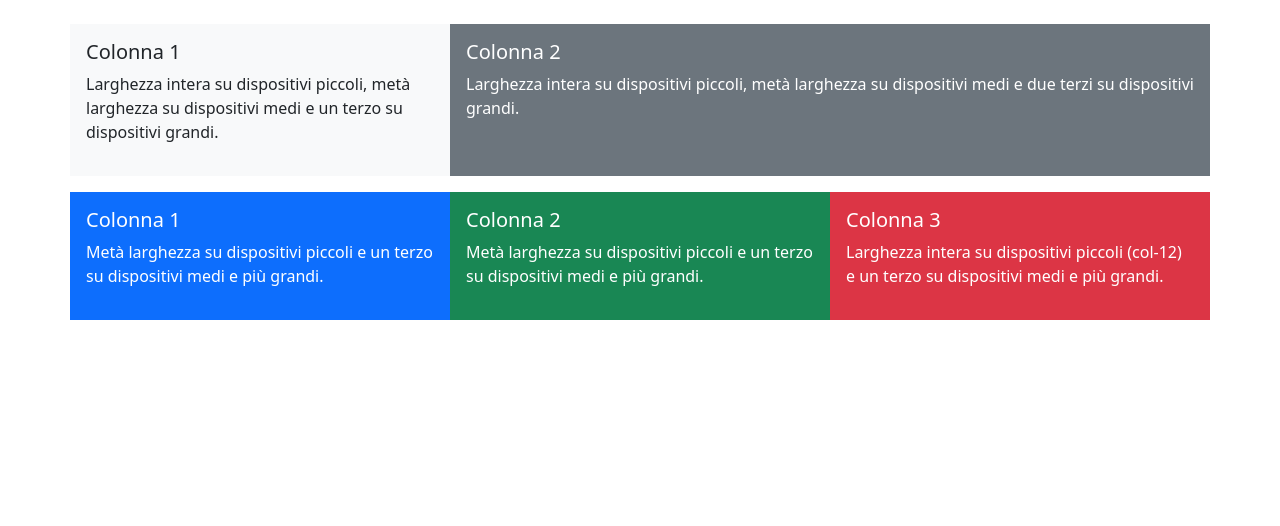
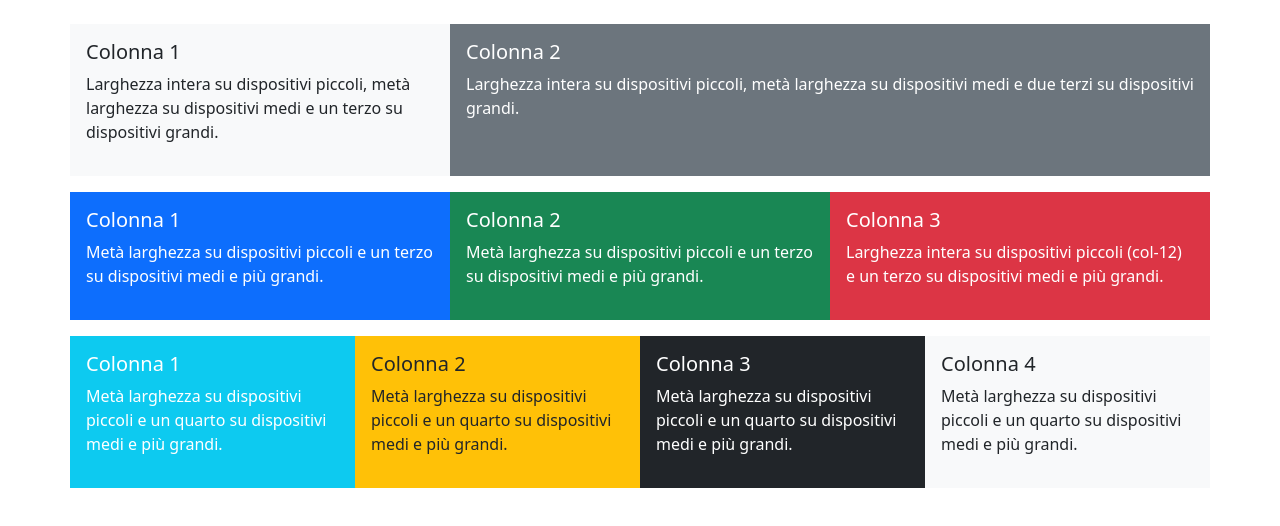
Before and after one commit to dannyarena/htmlcss-bootstrap-layout, a plain HTML site: page index.html in a window 1280 px wide. Drawn offline with nearby package versions, Linux system fonts and the light colour scheme.

Commit message:
add third grid

```diff
--- a/index.html
+++ b/index.html
@@ -36,6 +36,25 @@
             </div>
           </div>
 
+          <div class="row mb-3">
+            <div class="col-6 col-md-3 bg-info text-white p-3">
+              <h5>Colonna 1</h5>
+              <p>Metà larghezza su dispositivi piccoli e un quarto su dispositivi medi e più grandi.</p>
+            </div>
+            <div class="col-6 col-md-3 bg-warning text-dark p-3">
+              <h5>Colonna 2</h5>
+              <p>Metà larghezza su dispositivi piccoli e un quarto su dispositivi medi e più grandi.</p>
+            </div>
+            <div class="col-6 col-md-3 bg-dark text-white p-3">
+              <h5>Colonna 3</h5>
+              <p>Metà larghezza su dispositivi piccoli e un quarto su dispositivi medi e più grandi.</p>
+            </div>
+            <div class="col-6 col-md-3 bg-light text-dark p-3">
+              <h5>Colonna 4</h5>
+              <p>Metà larghezza su dispositivi piccoli e un quarto su dispositivi medi e più grandi.</p>
+            </div>
+          </div>
+
     </div>
   </body>
 </html>
```
